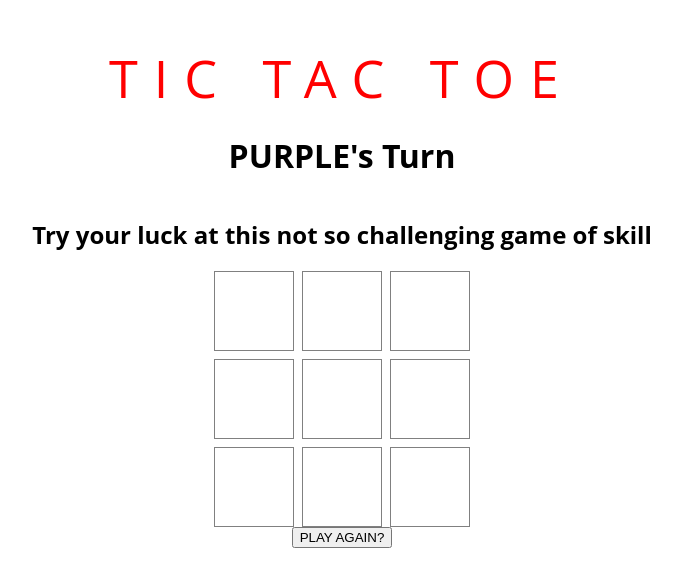
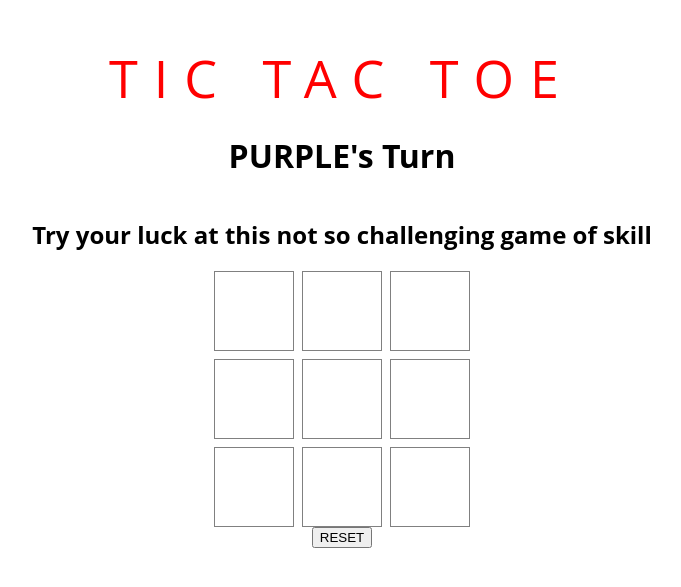
Before and after one commit to wkbroxton/tic-tac-toe, a plain HTML site: page index.html in a window 1280 px wide. Shown: the part 105-692 px from the top of the page, without its empty margins (298-979 px from the left). Drawn offline with Linux system fonts and the light colour scheme.

Commit message:
attemp with reset game instead of play again message

```diff
--- a/index.html
+++ b/index.html
@@ -28,6 +28,6 @@
     <div id="sq8"></div>
 
   </section>
-  <button> PLAY AGAIN? </button>
+  <button> RESET </button>
 </body>
 </html>
```
